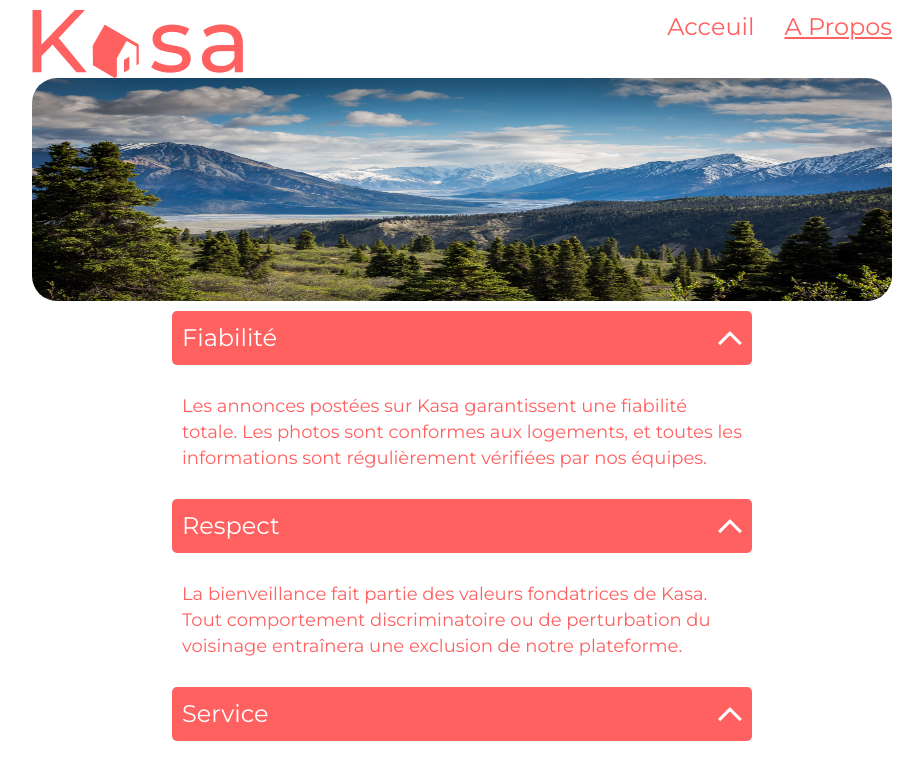
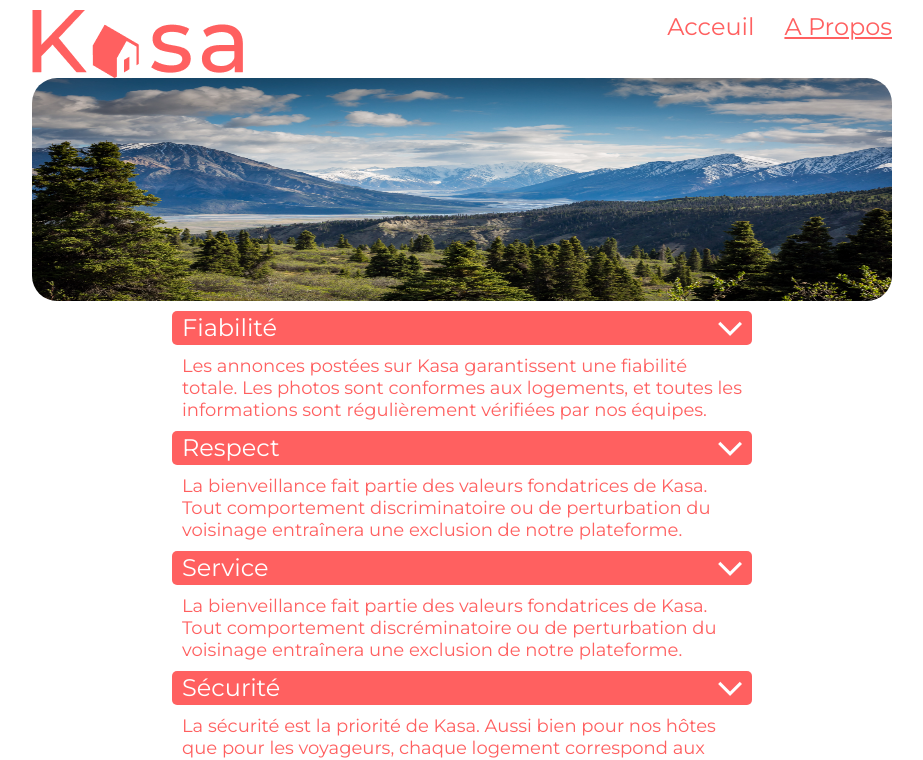
Before and after one commit to Noosly/oc-p8, a React (Create React App) app: page /Apropos in a window 1280 px wide. Shown: the top 760 px of the page, without its empty margins (178-1101 px from the left). Built offline with nearby package versions, Linux system fonts and the light colour scheme.

Commit message:
DropDownList: Utiliser useState pour afficher/cacher le contenu

```diff
--- a/src/App.js
+++ b/src/App.js
@@ -1,4 +1,3 @@
-import logo from './logo.svg';
 import './App.css';
 import {Routes, Route} from "react-router-dom";
 import Home from "./pages/Home";
@@ -8,7 +7,6 @@ import FicheLogement from "./pages/FicheLogement";
 function App() {
   return (
     <div className="App">
-
       <Routes>
         <Route path="/" element={<Home />} />
         <Route path="/Apropos" element={<Apropos />} />
--- a/src/components/Banner.js
+++ b/src/components/Banner.js
@@ -5,10 +5,6 @@ import '../styles/banner.css'
 import Menu from './Menu'
 
 export default function Banner({title, image}) {
-  const location = useLocation();
-  const isLinkActive = (to) => {
-    return location.pathname === to;
-  };
   return (
     <div className='component-banner'>
       <Menu />
--- a/src/components/Card.js
+++ b/src/components/Card.js
@@ -2,9 +2,8 @@ import React from 'react'
 import { Link } from 'react-router-dom'
 import '../styles/card.css'
 
-
 export default function Card({id, title, cover}) {
-  const  card_link = '/FicheLogement/' + {id}
+  const  card_link = `/FicheLogement/${id}`
   return (
       <Link className='card' to={card_link}>
           <img className='card__cover' src={cover} alt='Aperçu du logement'/>
--- a/src/components/DropDownList.js
+++ b/src/components/DropDownList.js
@@ -1,40 +1,36 @@
-import React from 'react'
+import React, {useState} from 'react'
 import arrow from '../assets/arrow.png'
 import '../styles/dropdownlist.css'
 
 export default function DropDownList({headerText, contentText}) {
-  let arrow_rotation = 0;
+  const [open, setOpen] = useState(true);
+  //let arrow_rotation = 0;
   const show_hide = (e)=>{
-    const header_btn = document.querySelector('.dropdownlist-header__image')
+    setOpen(!open);
+    /*const header_btn = document.querySelector('.dropdownlist-header__image')
     const content = document.querySelector('.dropdownlist-content')
     if(arrow_rotation == 0 ){
         arrow_rotation = 180
         header_btn.style.transform = `rotate(${arrow_rotation}deg)`
         content.style.display = 'none'
-
     }else{
         arrow_rotation = 0
         header_btn.style.transform = `rotate(${arrow_rotation}deg)`
         content.style.display = 'block'
     }
+    */
+
   }
   return (
     <div className='component-dropdownlist'>
         <div className='dropdownlist-header'>
             <div className='dropdownlist-header__text'>{headerText}</div>
-            <div className='dropdownlist-header__image'>
-              <img src={arrow} alt ="Flèche Haut/Bas" onClick={show_hide}/>
+            <div>
+              <img src={arrow} alt ="Flèche Haut/Bas" onClick={show_hide} className={open ? 'dropdownlist-header__image--closed' : 'dropdownlist-header__image--opened'}/>
             </div>
-
-
         </div>
         <div className='dropdownlist-content'>
-            <p className='dropdownlist-content__text'>{contentText}</p>
-
-
-
-
-
+            <div className={open ? 'dropdownlist-content--opened' : 'dropdownlist-content--closed'}>{contentText}</div>
         </div>
     </div>
   )
--- a/src/components/Menu.js
+++ b/src/components/Menu.js
@@ -9,7 +9,6 @@ export default function Menu() {
         return location.pathname === to;
   };
   return (
-
     <div className="menu">
     <img className="menu__logo" src={logo} alt ="Logo Kasa"></img>
     <nav className='menu__navbar'>
@@ -17,6 +16,5 @@ export default function Menu() {
         <Link to="/Apropos" className={isLinkActive('/Apropos')?'menu__link--active':'menu__link'}>A Propos</Link>
     </nav>
     </div>
-
   )
 }
--- a/src/pages/Apropos.js
+++ b/src/pages/Apropos.js
@@ -9,7 +9,6 @@ export default function Apropos() {
     <div className='page-apropos'>
       <header>
         <Banner title="" image={banner_bg_image} />
-
       </header>
       <main>
         <DropDownList headerText="Fiabilité" contentText="Les annonces postées sur Kasa garantissent une fiabilité totale.
@@ -22,7 +21,6 @@ export default function Apropos() {
         les voyageurs, chaque logement correspond aux critères de sécurité établis par nos services. En laissant une note aussi bien
         à l'hôte qu'au locataire, cela permet à nos équipes de vérifier que les standards sont bien respectés. Nous organisons également
         des ateliers sur la sécurité domestique pour nos hôtes." />
-
       </main>
       <footer>
         <Footer />
--- a/src/pages/FicheLogement.js
+++ b/src/pages/FicheLogement.js
@@ -4,13 +4,11 @@ import Menu from '../components/Menu'
 import Slider from '../components/Slider'
 import '../styles/fiche-logement.css'
 import DropDownList from '../components/DropDownList'
-
 export default function FicheLogement() {
   let description = 'Description du logement de la fiche logement'
   let equipments = 'Liste des équipements disponibles dans le logement'
   return (
     <div className='page-fiche-logement'>
-
       <header>
         <Menu className='menu'/>
       </header>
@@ -37,12 +35,9 @@ export default function FicheLogement() {
           <DropDownList headerText='Description' contentText={description} className='flex-row__drop-down-list'/>
           <DropDownList headerText='Equipements' contentText={equipments} className='flex-row__drop-down-list'/>
         </div>
-
-
       </main>
       <footer>
         <Footer/>
-
       </footer>
     </div>
   )
--- a/src/pages/Home.js
+++ b/src/pages/Home.js
@@ -11,10 +11,7 @@ export default function Home() {
       <header>
         <Banner title="Chez vous, partout ailleurs" image={banner_bg_image} />
       </header>
-
-
       <main>
-
         <div className='gallery'>
           <Card id="c67ab8a7" title="Appartement cosy" cover="https://s3-eu-west-1.amazonaws.com/course.oc-static.com/projects/front-end-kasa-project/accommodation-20-1.jpg" />
           <Card id="c67ab8a7" title="Appartement cosy" cover="https://s3-eu-west-1.amazonaws.com/course.oc-static.com/projects/front-end-kasa-project/accommodation-20-1.jpg" />
@@ -24,7 +21,6 @@ export default function Home() {
           <Card id="c67ab8a7" title="Appartement cosy" cover="https://s3-eu-west-1.amazonaws.com/course.oc-static.com/projects/front-end-kasa-project/accommodation-20-1.jpg" />
         </div>
       </main>
-
       <footer>
         <Footer />
       </footer>
--- a/src/styles/dropdownlist.css
+++ b/src/styles/dropdownlist.css
@@ -1,4 +1,28 @@
 @import url("https://fonts.googleapis.com/css?family=Montserrat:400,700");
+@keyframes show-content {
+  0% {
+    opacity: 0;
+    transform: translateY(-20px);
+    height: 0%;
+  }
+  100% {
+    opacity: 1;
+    transform: translateY(0);
+    height: 100%;
+  }
+}
+@keyframes hide-content {
+  0% {
+    opacity: 1;
+    transform: translateY(0);
+    height: 100%;
+  }
+  100% {
+    opacity: 0;
+    transform: translateY(-20px);
+    height: 0%;
+  }
+}
 .component-dropdownlist {
   margin-left: 150px;
   margin-right: 150px;
@@ -16,22 +40,43 @@
   display: flex;
   flex-direction: row;
   justify-content: space-between;
+  padding-right: 10px;
+  padding-left: 10px;
 }
 .dropdownlist-header__text {
   color: white;
-  padding: 10px;
 }
 .dropdownlist-header__image {
   padding: 10px;
 }
+.dropdownlist-header__image--opened {
+  transform: rotate(0deg);
+  transition: all 1s;
+}
+.dropdownlist-header__image--closed {
+  transform: rotate(180deg);
+  transition: all 1s;
+}
 
-.dropdownlist-content__text {
+.dropdownlist-content {
   font-family: Montserrat;
   font-size: 18px;
   font-weight: 400;
-  line-height: 26px;
   letter-spacing: 0em;
   text-align: left;
   color: #FF6060;
   padding: 10px;
+}
+.dropdownlist-content--opened {
+  animation-name: show-content;
+  animation-duration: 1s;
+  animation-fill-mode: forwards;
+  animation-direction: normal;
+}
+.dropdownlist-content--closed {
+  display: none;
+  animation-name: hide-content;
+  animation-duration: 1s;
+  animation-fill-mode: forwards;
+  animation-direction: normal;
 }/*# sourceMappingURL=dropdownlist.css.map */
--- a/src/styles/dropdownlist.sass
+++ b/src/styles/dropdownlist.sass
@@ -1,4 +1,26 @@
 @import url("https://fonts.googleapis.com/css?family=Montserrat:400,700")
+
+@keyframes show-content
+    0%
+        opacity: 0
+        transform: translateY(-20px)
+        height: 0%
+    100%
+        opacity: 1
+        transform: translateY(0)
+        height: 100%
+
+@keyframes hide-content
+    0%
+        opacity: 1
+        transform: translateY(0)
+        height: 100%
+
+    100%
+        opacity: 0
+        transform: translateY(-20px)
+        height: 0%
+
 $dropdownlist-color: #FF6060
 .component-dropdownlist
     margin-left: 150px
@@ -15,18 +37,35 @@ $dropdownlist-color: #FF6060
     display: flex
     flex-direction: row
     justify-content: space-between
+    padding-right: 10px
+    padding-left: 10px
     &__text
         color: white
-        padding: 10px
     &__image
         padding: 10px
+        &--opened
+            transform: rotate(0deg)
+            transition: all 1s
+        &--closed
+            transform: rotate(180deg)
+            transition: all 1s
+
 .dropdownlist-content
-    &__text
-        font-family: Montserrat
-        font-size: 18px
-        font-weight: 400
-        line-height: 26px
-        letter-spacing: 0em
-        text-align: left
-        color: $dropdownlist-color
-        padding: 10px
+    font-family: Montserrat
+    font-size: 18px
+    font-weight: 400
+    letter-spacing: 0em
+    text-align: left
+    color: $dropdownlist-color
+    padding: 10px
+    &--opened
+        animation-name: show-content
+        animation-duration: 1s
+        animation-fill-mode: forwards
+        animation-direction: normal
+    &--closed
+        display: none
+        animation-name: hide-content
+        animation-duration: 1s
+        animation-fill-mode: forwards
+        animation-direction: normal
--- a/src/styles/menu.sass
+++ b/src/styles/menu.sass
@@ -6,8 +6,6 @@ $banner-text-color: #FFFFFF
     display: flex
     flex-direction: row
     justify-content: space-between
-
-
     &__navbar
         display: flex
         flex-direction: row
```
Also changed, not shown: 2 other files (tests, documents, lock files or other folders).
